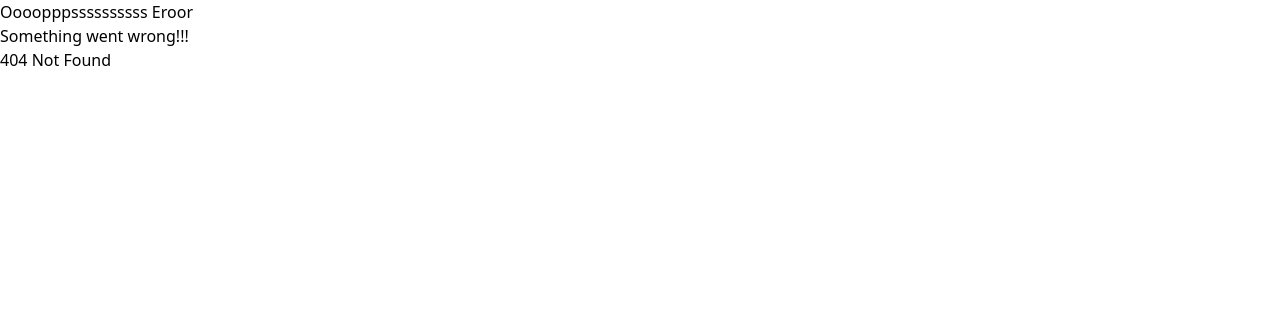
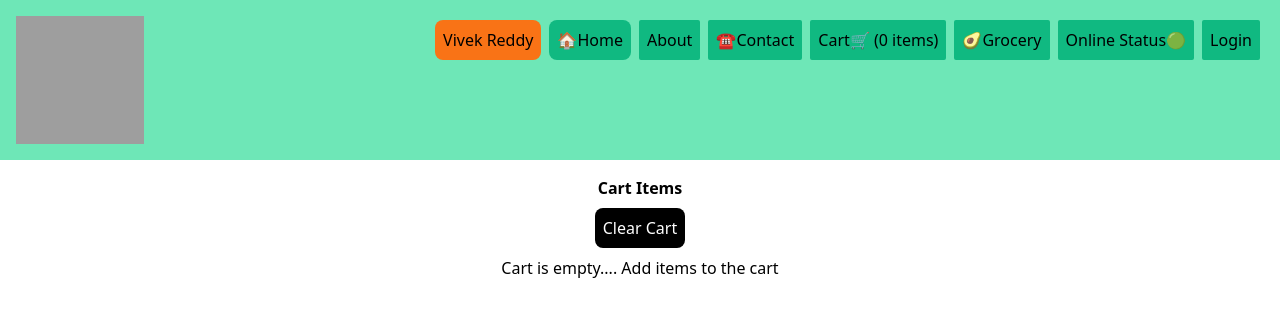
Before and after one commit to v1v4k/FoodApp, a React (Vite) app: page /cart in a window 1280 px wide. Before the commit this address had no page. Shown: the top 316 px of the page. Built offline with nearby package versions, Linux system fonts and the light colour scheme; grey boxes are pictures that could not be loaded.

Commit message:
chapter-12 part-1(building cart page)

```diff
--- a/package.json
+++ b/package.json
@@ -25,8 +25,10 @@
     "tailwindcss": "^3.4.6"
   },
   "dependencies": {
+    "@reduxjs/toolkit": "^2.2.7",
     "react": "^18.3.1",
     "react-dom": "^18.3.1",
+    "react-redux": "^9.1.2",
     "react-router-dom": "^6.24.1"
   },
   "browserslist": [
--- /dev/null
+++ b/src/components/Cart.js
@@ -0,0 +1,33 @@
+import { useSelector } from "react-redux";
+import ItemList from "./ItemList";
+import { useDispatch } from "react-redux";
+import { clearCart } from "../redux/cartSlice";
+
+const Cart = ()=>{
+
+    const cartItems = useSelector((store)=>store.cart.items);
+
+    const dispatch = useDispatch();
+
+    const handleClearCart = () =>{
+        dispatch(clearCart());
+
+    }
+    return(
+        <div className="text-center m-2 p-2 ">
+            <h1 className="font-bold text-xxl">Cart Items</h1>
+            <button
+                className="bg-black text-white rounded-lg m-2 p-2"
+                onClick={handleClearCart}
+            >
+                Clear Cart
+            </button>
+            {cartItems.length ===0 && <h1> Cart is empty.... Add items to the cart</h1>}
+            <div className="w-6/12 m-auto">
+                <ItemList items = {cartItems} />
+            </div>
+        </div>
+    )
+}
+
+export default Cart;
--- a/src/components/HeaderComponent.js
+++ b/src/components/HeaderComponent.js
@@ -4,6 +4,8 @@
 import useOnlineStatus from "../utils/useOnlineStatus";
 import { useContext } from "react";
 import UserContext from "./UserContext";
+import { useSelector } from "react-redux";
+
 const HeaderComponent = () =>{
     const [loginButton, SetLoginButton] = useState("Login");
     useEffect(()=>{
@@ -18,6 +20,10 @@
 
     //console.log(data.userName)
 
+    // Subscribing to the store using a Selector
+
+    const cartItems = useSelector((store)=>store.cart.items);
+    console.log(cartItems)
 
 
 
@@ -43,7 +49,7 @@
                         <Link to="/Contact">☎️Contact</Link>
                     </li>
                     <li className="p-2 m-1 bg-emerald-500 rounded-sm">
-                        Cart🛒
+                        <Link to="/Cart">Cart🛒 ({cartItems.length} items)</Link>
                     </li>
                     <li className="p-2 m-1 bg-emerald-500 rounded-sm">
                         <Link to="/Grocery">🥑Grocery</Link>
--- a/src/components/ItemList.js
+++ b/src/components/ItemList.js
@@ -1,6 +1,15 @@
+import { addItem } from "../redux/cartSlice";
 import { CDN_URL } from "../utils/constants";
+import { useDispatch } from "react-redux";
 const ItemList = ({items})=>{
-    console.log(items);
+   // console.log(items);
+   const dispatch = useDispatch();
+   const handleAddItem = (item) =>{
+    //dispatches an action
+    dispatch(addItem(item));
+    //console.log(dispatch)
+   }
+
     return(
             <div >
                 {items?.map(item=>(
@@ -15,7 +24,9 @@
                         </div>
                         <div className="w-3/12 p-2">
                             <div className=" absolute">
-                                <button className="p-1 rounded-lg bg-black text-white shadow-lg ">
+                                <button className="p-1 rounded-lg bg-black text-white shadow-lg "
+                                onClick={()=>handleAddItem(item)}
+                                >
                                     Add+
                                 </button>
                             </div>
--- a/src/components/RestaurantMenu.js
+++ b/src/components/RestaurantMenu.js
@@ -28,7 +28,7 @@
         "type.googleapis.com/swiggy.presentation.food.v2.ItemCategory"
    )
 
-   console.log(categories);
+   //console.log(categories);
 
 
     return(
--- /dev/null
+++ b/src/redux/appStore.js
@@ -0,0 +1,13 @@
+import { configureStore } from "@reduxjs/toolkit";
+import cartReducer from "./cartSlice"
+
+const appStore = configureStore({
+    reducer:{
+        cart: cartReducer,
+
+    }
+
+})
+
+
+export default appStore;
--- /dev/null
+++ b/src/redux/cartSlice.js
@@ -0,0 +1,26 @@
+import { createSlice } from "@reduxjs/toolkit";
+
+const cartSlice = createSlice({
+    name: "cart",
+    initialState: {
+        items: []
+    },
+    reducers: {
+        addItem: (state, action)=>{
+            //mutating the state here
+            state.items.push(action.payload);
+        },
+        removeItem: (state, action)=>{
+            state.items.pop();
+        },
+        clearCart: (state, action)=>{
+            state.items.length = 0; // []
+        }
+    }
+
+})
+
+
+export const {addItem, removeItem, clearCart} = cartSlice.actions;
+
+export default cartSlice.reducer;
```
Also changed, not shown: src/App.js (+12 -1 lines), 2 other files (tests, documents, lock files or other folders).
